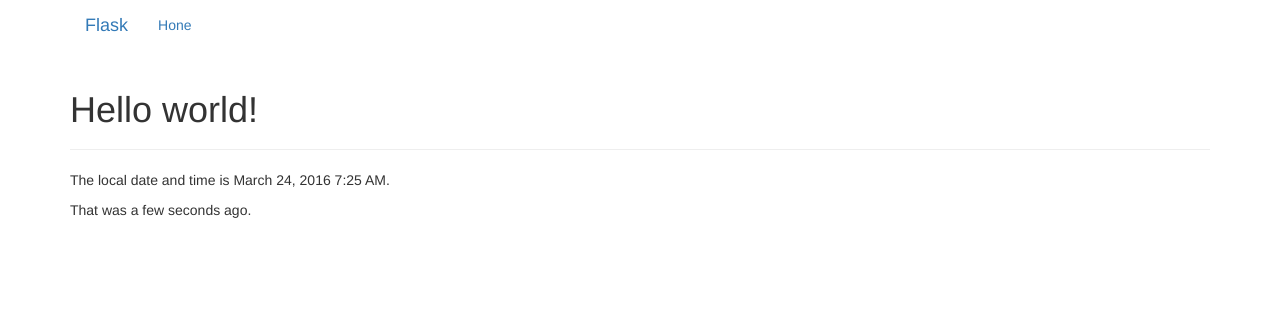
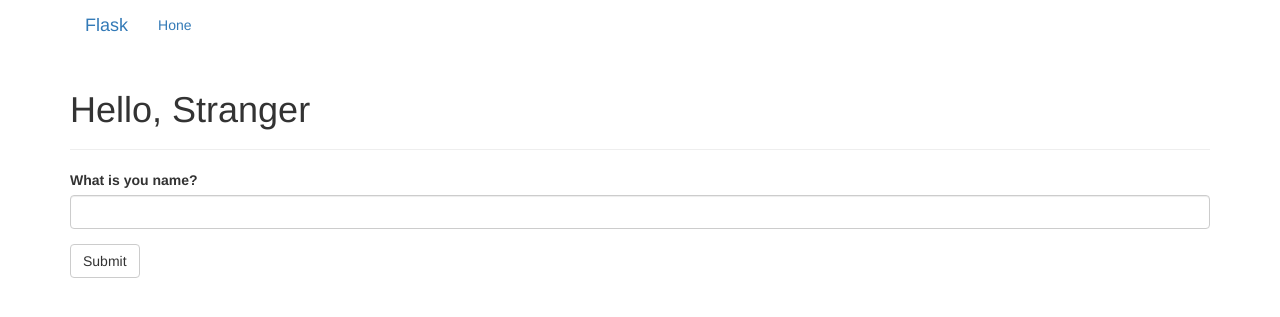
Before and after one commit to coolmile23/flask_practice, a Flask app: page / in a window 1280 px wide. Shown: the top 317 px of the page. Run offline with Flask 2, Linux system fonts and the light colour scheme; some libraries are stand-ins or nearby versions.

Commit message:
practice 4.5

```diff
--- a/hello.py
+++ b/hello.py
@@ -5,11 +5,20 @@
 from flask import Flask
 from flask import render_template
 from flask import url_for
+from flask import session
 from flask import redirect
 from flask.ext.script import Manager
 from flask.ext.bootstrap import Bootstrap
 from flask.ext.moment import Moment
 from datetime import datetime
+
+from flask.ext.wtf import Form
+from wtforms import StringField, SubmitField
+from wtforms.validators import Required
+
+class NameForm(Form):
+	name = StringField('What is you name?', validators=[Required()])
+	submit = SubmitField('Submit')
 
 
 app = Flask(__name__)
@@ -18,13 +27,19 @@ manager = Manager(app)
 bootstrap = Bootstrap(app)
 moment = Moment(app)
 
+app.config['SECRET_KEY'] = 'This key is hard to guess'
+
 @app.route('/user/<name>')
 def user(name):
 	return render_template("user.html", name=name)
 
-@app.route('/')
+@app.route('/', methods=['GET', 'POST'])
 def index():
-	return render_template('index.html', current_time=datetime.utcnow())
+	form = NameForm()
+	if form.validate_on_submit():
+		session['name'] = form.name.data
+		return redirect(url_for('index'))
+	return render_template('index.html', form=form, name=session.get('name'))
 @app.route('/base')
 def base():
 	return render_template('base.html')
--- a/templates/index.html
+++ b/templates/index.html
@@ -1,11 +1,16 @@
 {% extends "base.html" %}
+{% import "bootstrap/wtf.html" as wtf %}
 
 {% block title %}Flasky{% endblock %}
 
 {% block page_content %}
 <div class="page-header">
-	<h1>Hello world!</h1>
+	<h1>Hello,
+	{% if name %}
+	{{ name }}
+	{% else %}Stranger
+	{% endif %}
+	</h1>
 </div>
-<p>The local date and time is {{moment(current_time).format('LLL')}}.</p>
-<p>That was {{ moment(current_time).fromNow(refresh=True) }}.</p>
+{{ wtf.quick_form(form) }}
 {% endblock %}
```
